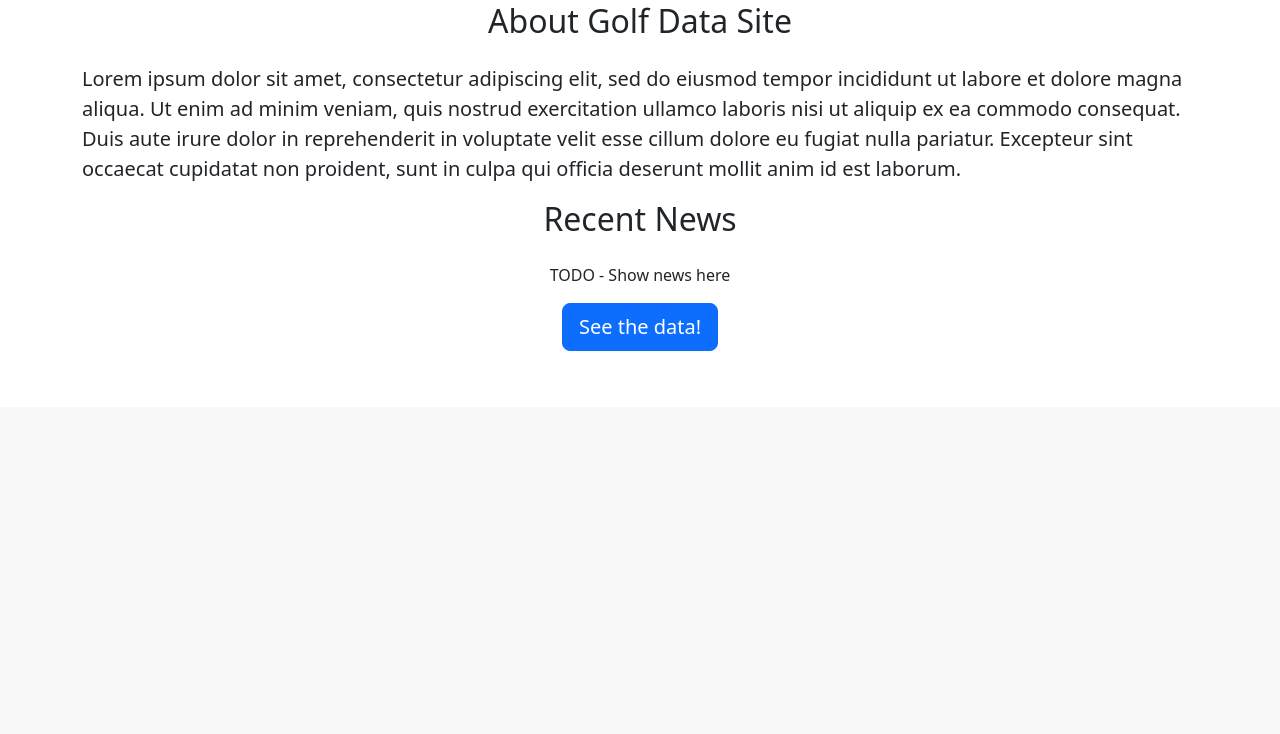
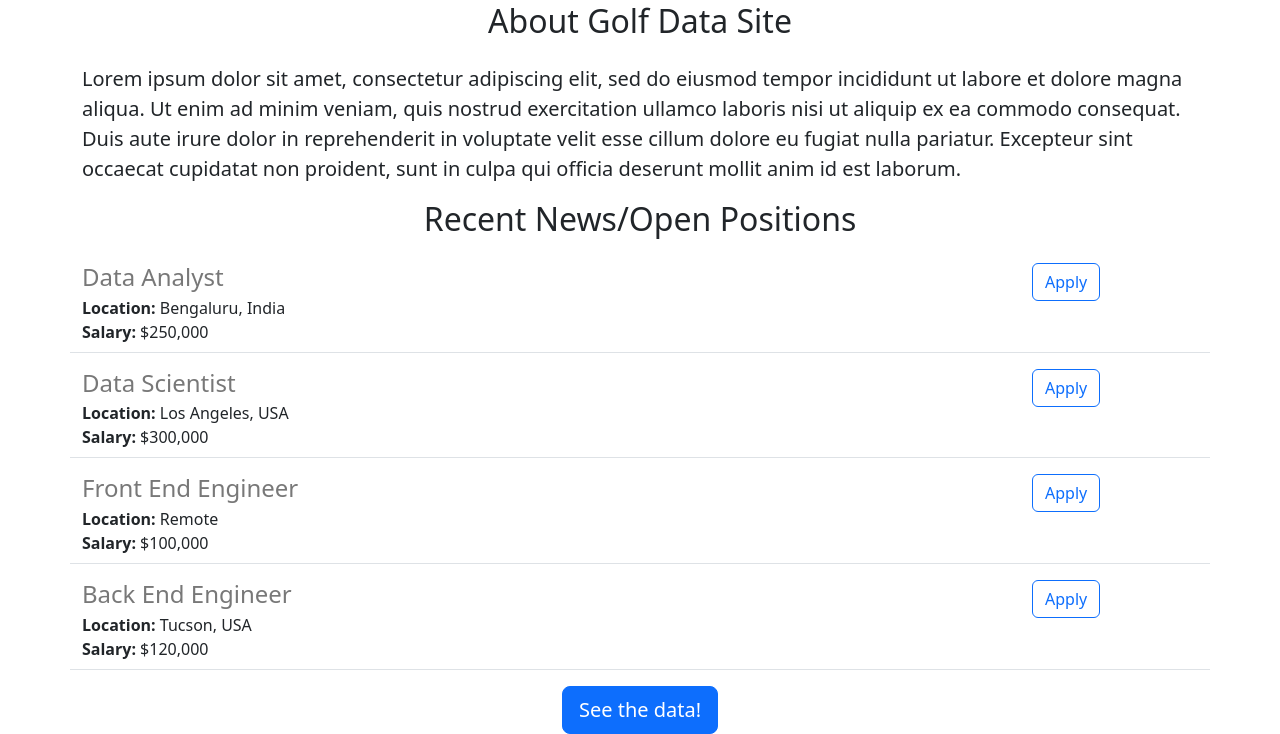
Before and after one commit to SethJ50/SportsDataSite, a Flask app: page / in a window 1280 px wide. Shown: the part 393-1127 px from the top of the page. Before the commit the page ends 744 px from the top, so only its background shows below. Run offline with Flask 3, Linux system fonts and the light colour scheme.

Commit message:
Added Dynamic Data

```diff
--- a/main.py
+++ b/main.py
@@ -5,14 +5,44 @@ app = create_app()
 if __name__ == '__main__': # only runs if you run this file directly
     app.run(debug=True) """
 
-from flask import Flask, render_template
+from flask import Flask, render_template, jsonify
 
 app = Flask(__name__)
 
+JOBS = [
+    {
+        'id': 1,
+        'title': 'Data Analyst',
+        'location': 'Bengaluru, India',
+        'salary': '$250,000'
+    },
+    {
+        'id': 2,
+        'title': 'Data Scientist',
+        'location': 'Los Angeles, USA',
+        'salary': '$300,000'
+    },
+    {
+        'id': 3,
+        'title': 'Front End Engineer',
+        'location': 'Remote',
+        'salary': '$100,000'
+    },
+    {
+        'id': 4,
+        'title': 'Back End Engineer',
+        'location': 'Tucson, USA',
+        'salary': '$120,000'
+    }
+]
+
 @app.route('/')
 def hello_world():
-    return render_template('home.html')
+    return render_template('home.html', jobs=JOBS)
 
+@app.route('/api/jobs')
+def list_jobs():
+    return jsonify(JOBS)
 
 if __name__ == "__main__":
     app.run(debug=True)
--- a/templates/home.html
+++ b/templates/home.html
@@ -71,8 +71,10 @@
         occaecat cupidatat non proident, sunt in culpa qui officia deserunt
         mollit anim id est laborum.
       </p>
-      <h2 class="text-center mt-2 mb-4">Recent News</h2>
-      <p class="text-center">TODO - Show news here</p>
+      <h2 class="text-center mt-2 mb-4">Recent News/Open Positions</h2>
+
+      <div>{% for job in jobs %} {% include 'jobitem.html' %} {% endfor %}</div>
+
       <div class="text-center">
         <button class="btn btn-primary btn-lg">See the data!</button>
       </div>
--- /dev/null
+++ b/templates/jobitem.html
@@ -0,0 +1,14 @@
+<div class="border-bottom row" style="margin-bottom: 16px; padding-bottom: 8px">
+  <div class="col-10">
+    <h4 style="color: rgb(120, 120, 120); margin-bottom: 4px">
+      {{job['title']}}
+    </h4>
+    <div><b>Location:</b> {{job['location']}}</div>
+    {% if 'salary' in job %}
+    <div><b>Salary:</b> {{job['salary']}}</div>
+    {% endif %}
+  </div>
+  <div class="col-2">
+    <button type="button" class="btn btn-outline-primary">Apply</button>
+  </div>
+</div>
```
